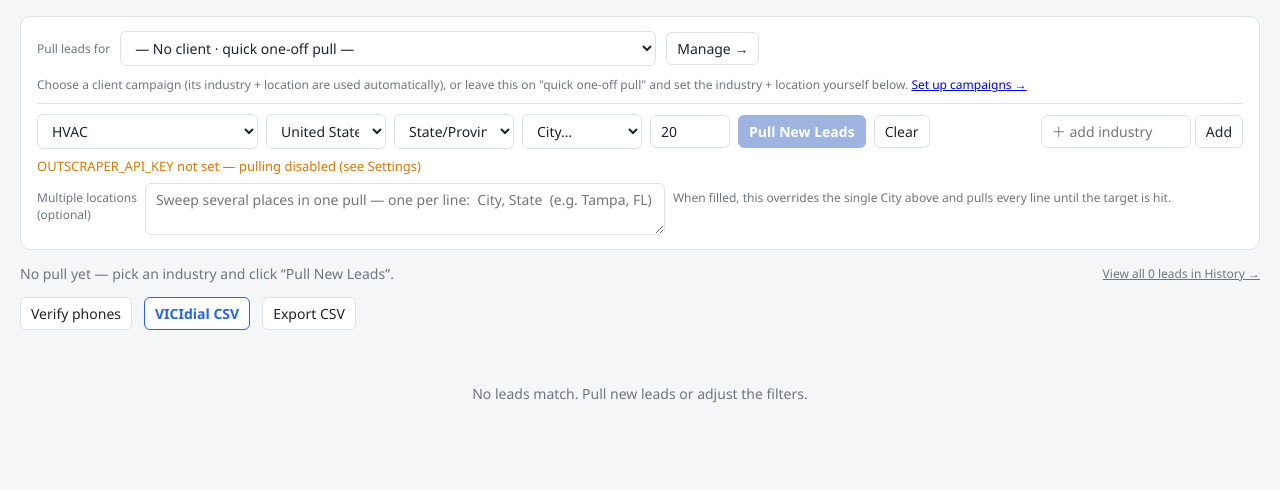
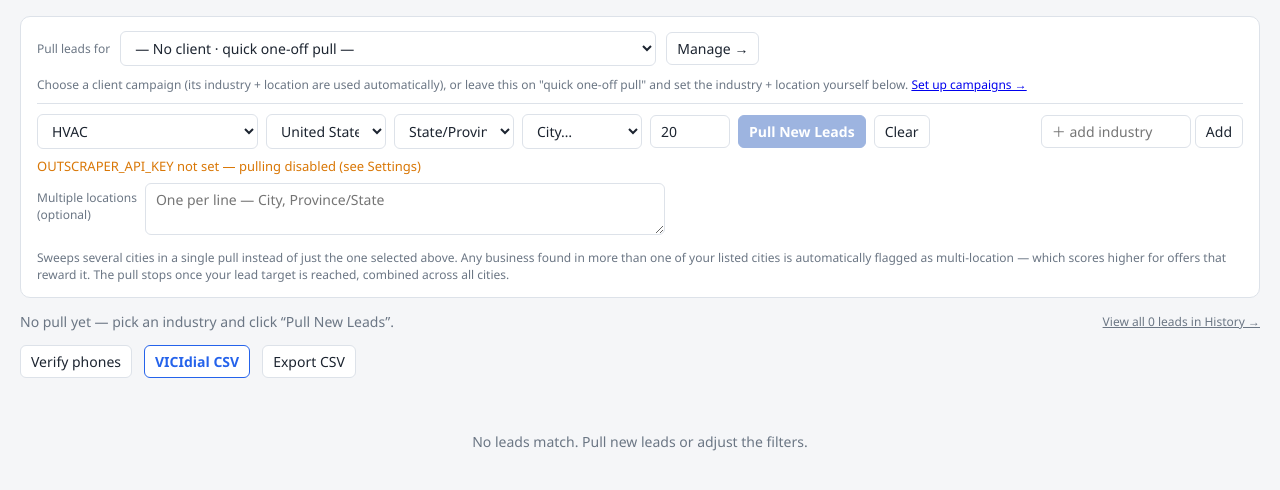
Before and after one commit to AbbieALtria/Outbound-Leads-, a Flask app: page / in a window 1280 px wide. Shown: the part 43-533 px from the top of the page. Run offline with Flask 3, Linux system fonts and the light colour scheme; data comes from the database, SQL or seed files in the repository; data that the repository does not hold is empty.

Commit message:
Dashboard: clearer, country-neutral "Multiple locations" copy
Drop the US-specific "Tampa, FL" placeholder example (confusing for Canadian
campaigns) and rewrite the helper text to explain the multi-city sweep, the
automatic multi-location flag/scoring, and the combined target. Text-only.

Co-Authored-By: Claude Opus 4.8 <noreply@anthropic.com>

```diff
--- a/templates/dashboard.html
+++ b/templates/dashboard.html
@@ -81,8 +81,8 @@
   <div class="pull-controls" style="margin-top:8px; align-items:flex-start;">
     <label class="dim small" for="pull-locations" style="padding-top:6px;">Multiple locations<br><span class="dim">(optional)</span></label>
     <textarea id="pull-locations" rows="2" style="flex:1; min-width:280px; max-width:520px; font:inherit; padding:6px 10px; border:1px solid var(--border); border-radius:6px;"
-      placeholder="Sweep several places in one pull — one per line:  City, State  (e.g. Tampa, FL)"></textarea>
-    <span class="dim small" style="padding-top:6px;">When filled, this overrides the single City above and pulls every line{{ ' under this campaign' if selected_campaign else '' }} until the target is hit.</span>
+      placeholder="One per line — City, Province/State"></textarea>
+    <span class="dim small" style="padding-top:6px;">Sweeps several cities in a single pull instead of just the one selected above. Any business found in more than one of your listed cities is automatically flagged as multi-location — which scores higher for offers that reward it. The pull stops once your lead target is reached, combined across all cities.</span>
   </div>
   <div id="pull-progress" class="pull-progress" hidden>
     <span class="spinner"></span>
```
